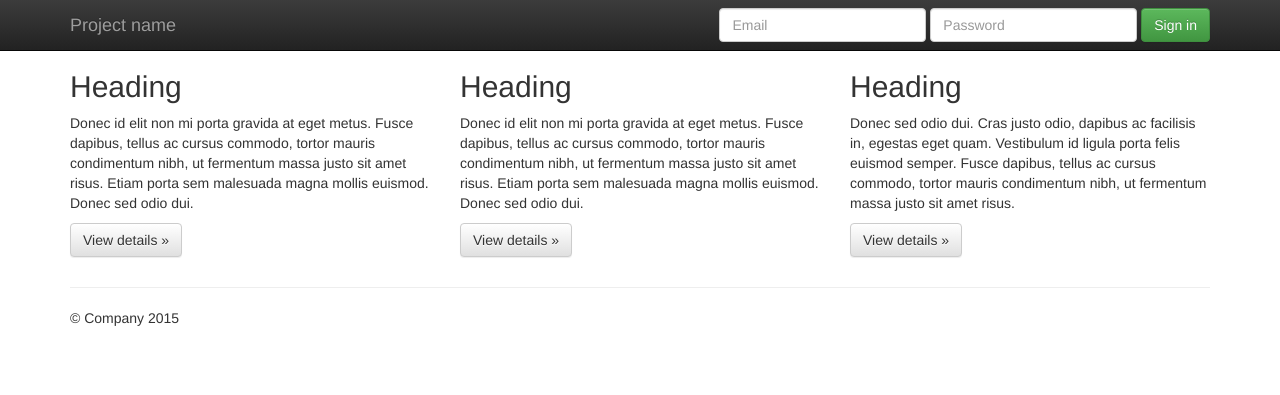
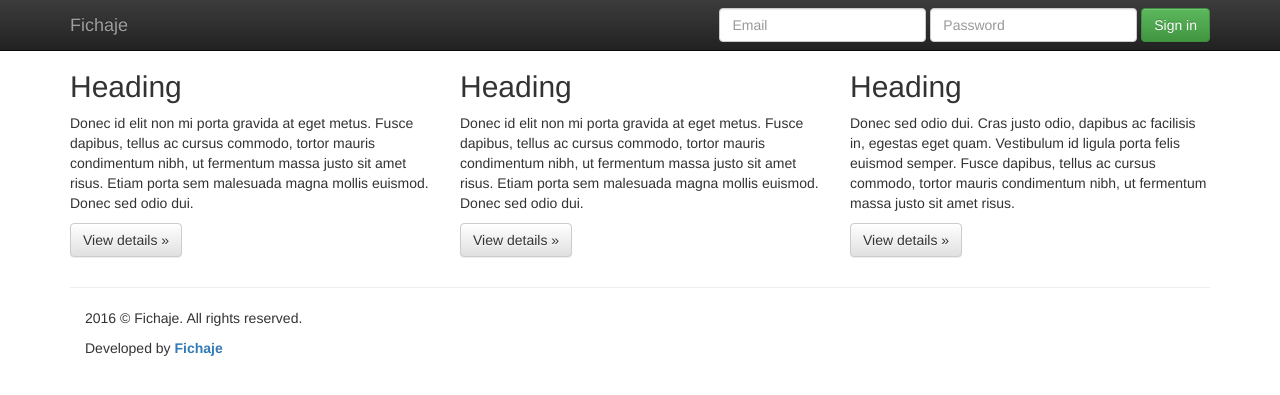
Before and after one commit to bgarcial/fuupbol_project, a Django app: template fuupbol/templates/base.html in a window 1280 px wide. Shown: the top 395 px of the page. Run offline with Django 3.2, Linux system fonts and the light colour scheme; the template is opened without the code that fills it, so the values that code supplies are empty; some libraries are stand-ins or nearby versions.

Commit message:
frontend

```diff
--- a/fuupbol/templates/base.html
+++ b/fuupbol/templates/base.html
@@ -10,7 +10,7 @@
 
         <!--  block head_title and  endblock mark the beginning and the end of a content block,
         which contents can be replaced by child templates.-->
-        <title>{% block head_title %} Fichar{% endblock %}</title>
+        <title>Fichaje - Soccer people empowerment application{% block head_title %}{% endblock %}</title>
         <meta name="description" content="">
         <meta name="viewport" content="width=device-width, initial-scale=1">
         <link rel="shortcut icon" href="{% static 'favicon.ico' %}"
@@ -51,7 +51,7 @@
             <span class="icon-bar"></span>
             <span class="icon-bar"></span>
           </button>
-          <a class="navbar-brand" href="#">Project name</a>
+          <a class="navbar-brand" href="#">Fichaje</a>
         </div>
         <div id="navbar" class="navbar-collapse collapse">
           <form class="navbar-form navbar-right" role="form">
@@ -94,7 +94,10 @@
       <hr>
 
       <footer>
-        <p>&copy; Company 2015</p>
+        <div class="container-fluid">
+            <p>{% now 'Y' %} &copy; Fichaje. All rights reserved.</p>
+            <p class="reset">Developed by <a href="#"><strong>Fichaje</strong></a></p>
+        </div>
       </footer>
     </div> <!-- /container -->        <script src="//ajax.googleapis.com/ajax/libs/jquery/1.11.2/jquery.min.js"></script>
         <script>window.jQuery || document.write('<script src="static/js/vendor/jquery-1.11.2.min.js"><\/script>')</script>
--- a/fuupbol/templates/neurorehabilitation/index.html
+++ b/fuupbol/templates/fuupbol/index.html
@@ -9,9 +9,9 @@ into the corresponding block in base.html.
 {% block content %}
     <div class="jumbotron">
         <div class="container">
-            <h1>Hello, world!</h1>
-            <p>This is a template for a simple marketing or informational website. It includes a large callout called a jumbotron and three supporting pieces of content. Use it as a starting point to create something more unique.</p>
-            <p><a class="btn btn-primary btn-lg" href="#" role="button">Learn more &raquo;</a></p>
+            <h1>Hi everyone in my City!</h1>
+            <p>fuupbol is an initiative that want empower to people who love the 'football/soccer/fútbol/picaditos' supporting them to find another people for practice them, scenarios and meet players and coach around of the city.</p>
+            <p><a class="btn btn-primary btn-lg" href="#" role="button">Coming soon &raquo;</a></p>
         </div>
     </div>
 {% endblock %}
--- a/fuupbol/views.py
+++ b/fuupbol/views.py
@@ -1,7 +1,7 @@
 from django.shortcuts import render
 
 def home(request):
-    return render(request, "neurorehabilitation/index.html", {})
+    return render(request, "fuupbol/index.html", {})
 
 def home_files(request, filename):
     return render(request, filename, {}, content_type="text/plain")
```
